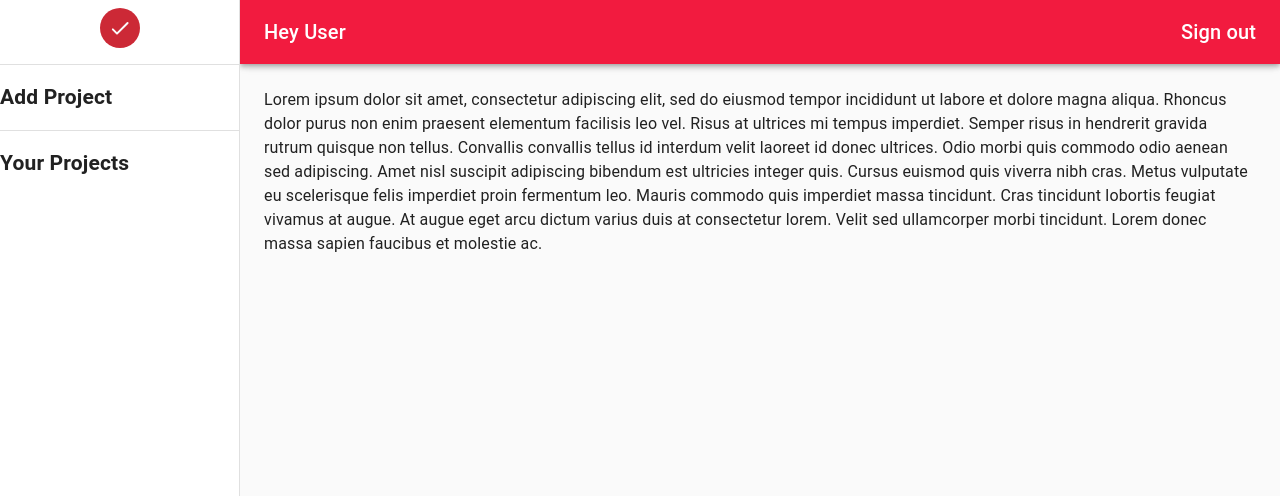
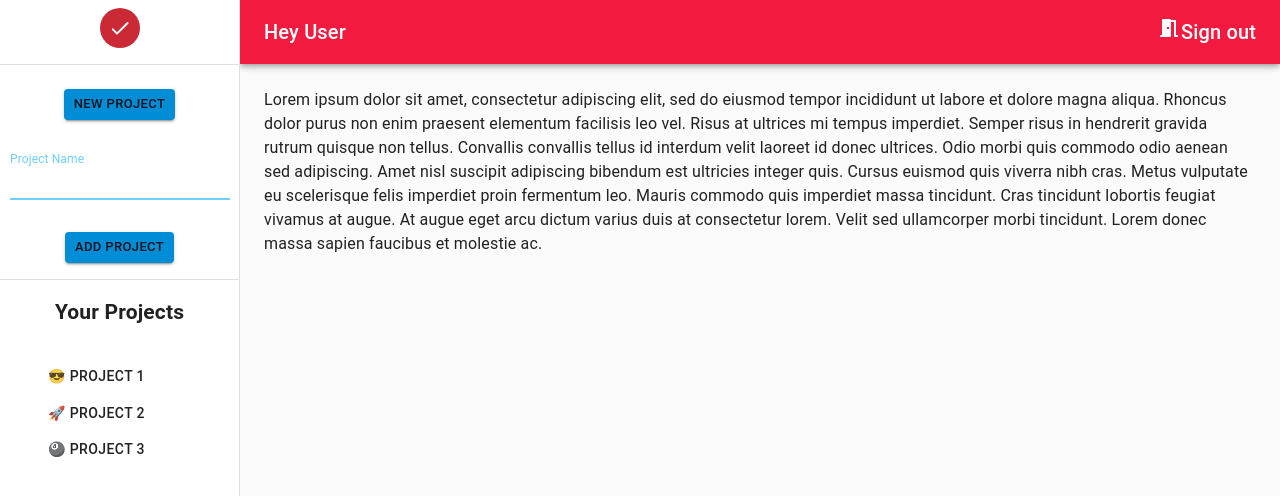
Before and after one commit to JaimeSolisS/ReactTodoList, a React (Create React App) app in the folder client/: page /projects in a window 1280 px wide. Shown: the top 496 px of the page. Built offline with nearby package versions, Linux system fonts and the light colour scheme.

Commit message:
Feat NewProject & ProjectList Components

```diff
--- a/client/src/App.scss
+++ b/client/src/App.scss
@@ -21,6 +21,12 @@
     width: 100%;
 }
 
-form {
-    width: 100%
+.center-column {
+    display: flex;
+    flex-direction: column;
+    align-items: center;
 }
+
+.debug {
+    border: solid 1px red;
+}
--- /dev/null
+++ b/client/src/components/projects/NewProject.js
@@ -0,0 +1,76 @@
+import React, { Fragment, useState } from "react";
+import Button from "@material-ui/core/Button";
+import { makeStyles } from "@material-ui/core/styles";
+import { TextField } from "@material-ui/core";
+
+const useStyles = makeStyles((theme) => ({
+  submit: {
+    margin: theme.spacing(3, 0, 2),
+    background:
+      theme.palette.type === "dark"
+        ? theme.palette.secondary.main
+        : theme.palette.secondary.light,
+  },
+}));
+
+const NewProject = () => {
+  const classes = useStyles();
+
+  const [project, setProject] = useState({
+    name: "",
+  });
+
+  const { name } = project;
+
+  const onChangeProject = (e) => {
+    setProject({
+      ...project,
+      [e.target.name]: e.target.value,
+    });
+    //console.log(project.name);
+  };
+
+  const onSubmitProject = (e) => {
+    e.preventDefault();
+  };
+
+  return (
+    <Fragment>
+      <Button
+        type="button"
+        size="small"
+        variant="contained"
+        color="secondary"
+        className={classes.submit}
+      >
+        New Project
+      </Button>
+
+      <form className="center-column" onSubmit={onSubmitProject}>
+        <TextField
+          variant="standard"
+          margin="normal"
+          label="Project Name"
+          name="name"
+          autoComplete="name"
+          autoFocus
+          color="secondary"
+          id="name"
+          value={name}
+          onChange={onChangeProject}
+        />
+        <Button
+          type="submit"
+          size="small"
+          variant="contained"
+          color="secondary"
+          className={classes.submit}
+        >
+          Add Project
+        </Button>
+      </form>
+    </Fragment>
+  );
+};
+
+export default NewProject;
--- /dev/null
+++ b/client/src/components/projects/Project.js
@@ -0,0 +1,12 @@
+import React from "react";
+import Button from "@material-ui/core/Button";
+
+const Project = ({ project }) => {
+  return (
+    <li>
+      <Button>{project.name}</Button>
+    </li>
+  );
+};
+
+export default Project;
--- /dev/null
+++ b/client/src/components/projects/ProjectList.js
@@ -0,0 +1,19 @@
+import React from "react";
+import Project from "./Project";
+
+const ProjectList = () => {
+  const projects = [
+    { name: "😎 Project 1" },
+    { name: "🚀 Project 2" },
+    { name: "🎱 Project 3" },
+  ];
+  return (
+    <ul style={{ listStyle: "none" }}>
+      {projects.map((project) => (
+        <Project project={project} />
+      ))}
+    </ul>
+  );
+};
+
+export default ProjectList;
--- a/client/src/components/projects/Projects.js
+++ b/client/src/components/projects/Projects.js
@@ -19,6 +19,9 @@ import { makeStyles, useTheme } from "@material-ui/core/styles";
 import Grid from "@material-ui/core/Grid";
 import Avatar from "@material-ui/core/Avatar";
 import CheckRoundedIcon from "@material-ui/icons/CheckRounded";
+import NewProject from "./NewProject";
+import ProjectList from "./ProjectList";
+import MeetingRoomRoundedIcon from "@material-ui/icons/MeetingRoomRounded";
 
 const drawerWidth = 240;
 
@@ -77,16 +80,22 @@ function Projects(props) {
     <div>
       {/* Side Bar */}
       <div className={classes.toolbar}>
-        <Grid container spacing={0} justify="center">
+        <Grid container justify="center">
           <Avatar className={classes.avatar}>
             <CheckRoundedIcon className={classes.icon} />
           </Avatar>
         </Grid>
       </div>
       <Divider />
-      <h1>Add Project</h1>
+      <Grid container justify="center">
+        <NewProject />
+      </Grid>
+
       <Divider />
-      <h1>Your Projects</h1>
+      <Grid container justify="center">
+        <h1>Your Projects</h1>
+      </Grid>
+      <ProjectList />
     </div>
   );
 
@@ -112,7 +121,12 @@ function Projects(props) {
             <Typography variant="h6" noWrap>
               Hey User
             </Typography>
-            <Typography variant="h6">Sign out</Typography>
+            <a href="#" style={{ textDecoration: "none", color: "white" }}>
+              <Grid container justify="space-between">
+                <MeetingRoomRoundedIcon />
+                <Typography variant="h6">Sign out</Typography>
+              </Grid>
+            </a>
           </Grid>
         </Toolbar>
       </AppBar>
```
